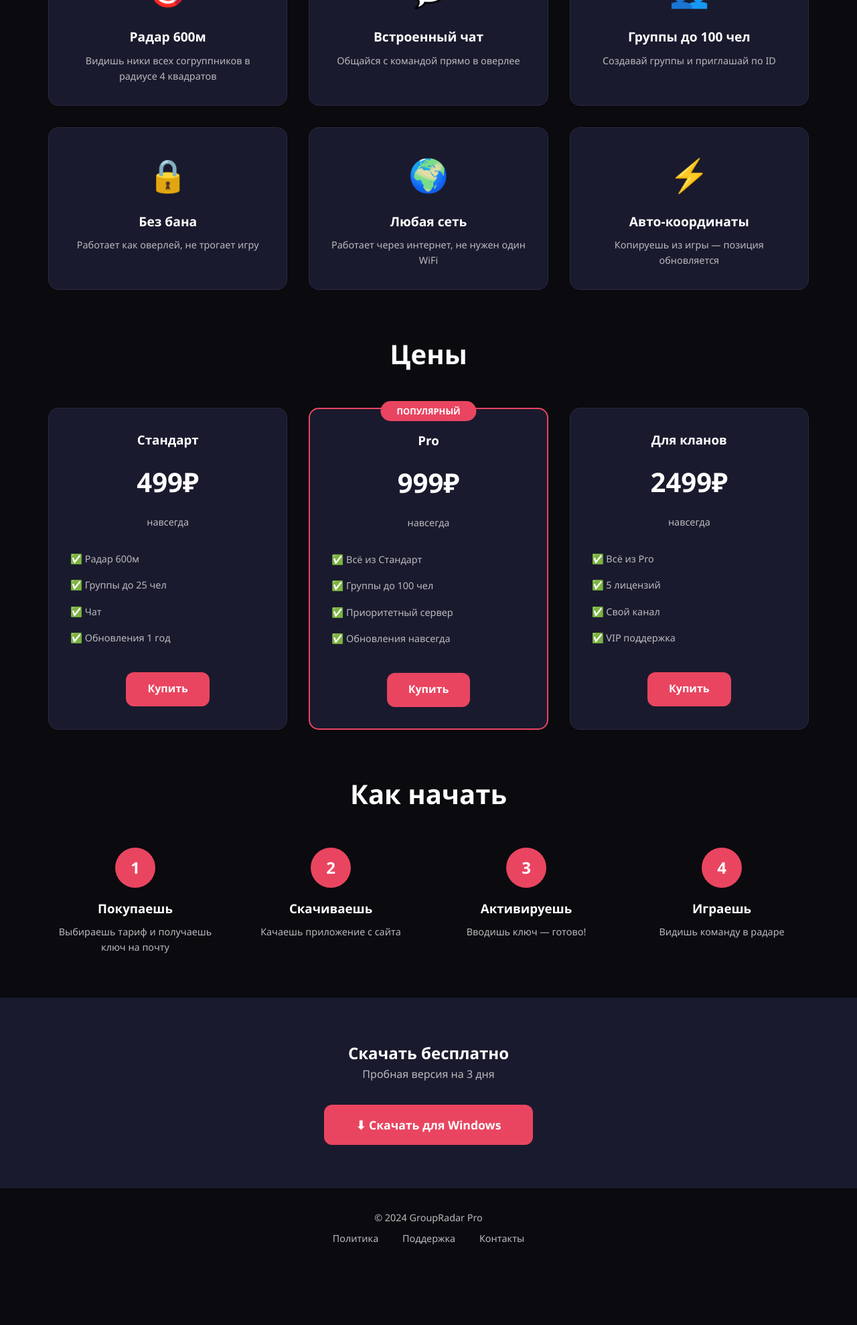
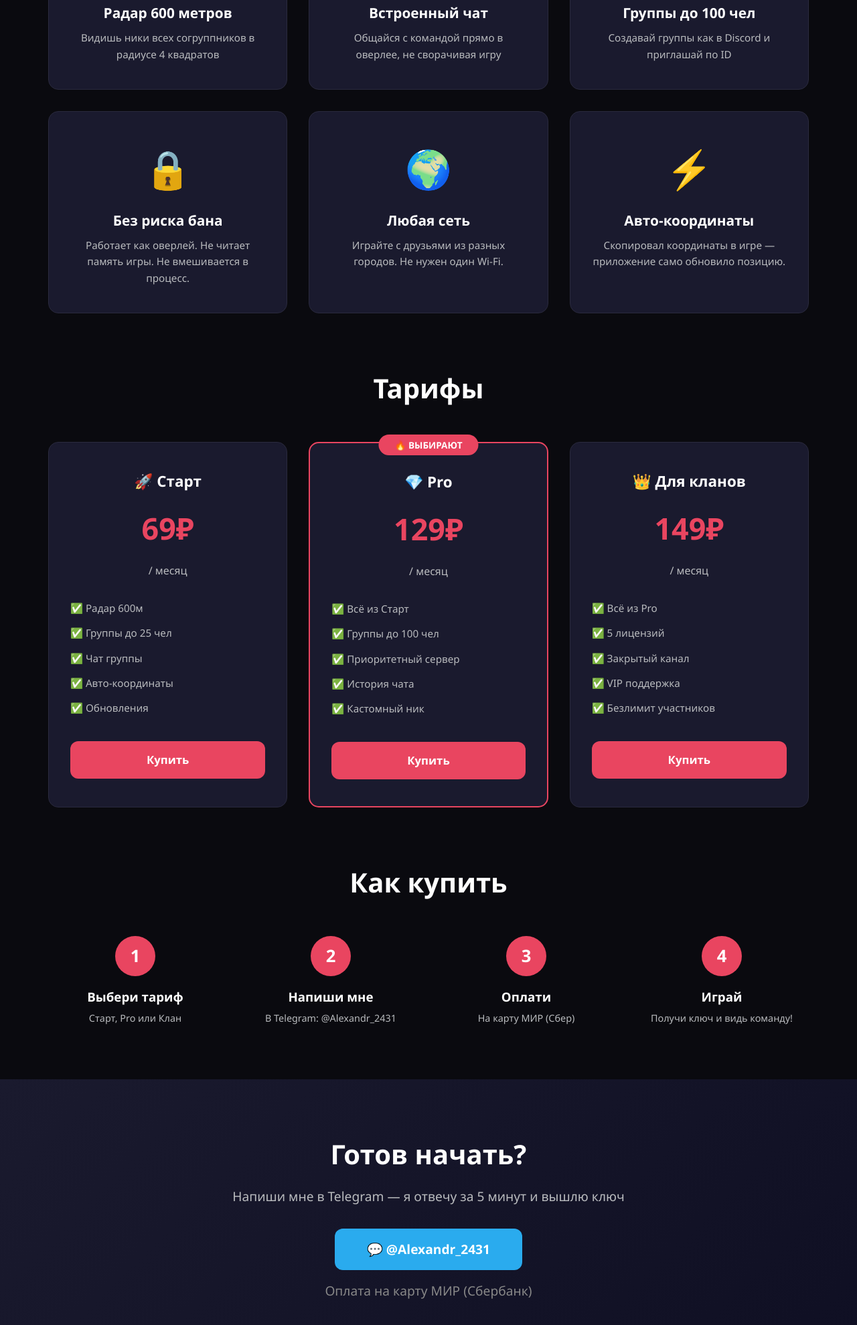
Before and after one commit to sashaster-cmd/groupradar, a plain HTML site: page index.html in a window 1280 px wide. Shown: the part 811-2790 px from the top of the page at 67% size. Before the commit the page ends 2704 px from the top, so only its background shows below. Drawn offline with Linux system fonts and the light colour scheme.

Commit message:
Update index.html

```diff
--- a/index.html
+++ b/index.html
@@ -6,267 +6,67 @@
     <title>GroupRadar Pro — Радар для Rust</title>
     <style>
         * { margin: 0; padding: 0; box-sizing: border-box; }
+        body { font-family: 'Segoe UI', system-ui, sans-serif; background: #0a0a0f; color: #fff; line-height: 1.6; }
 
-        body {
-            font-family: 'Segoe UI', system-ui, -apple-system, sans-serif;
-            background: #0a0a0f;
-            color: #ffffff;
-            line-height: 1.6;
-        }
+        .header { background: rgba(10,10,15,0.95); backdrop-filter: blur(10px); position: fixed; width: 100%; top: 0; z-index: 1000; border-bottom: 1px solid #1a1a2e; padding: 1rem 0; }
+        .nav { max-width: 1200px; margin: 0 auto; padding: 0 2rem; display: flex; justify-content: space-between; align-items: center; }
+        .logo { font-size: 1.5rem; font-weight: bold; color: #e94560; }
+        .nav-links a { color: #b9bbbe; text-decoration: none; margin-left: 2rem; font-size: 0.95rem; transition: color 0.3s; }
+        .nav-links a:hover { color: #fff; }
 
-        .header {
-            background: rgba(10, 10, 15, 0.95);
-            backdrop-filter: blur(10px);
-            position: fixed;
-            width: 100%;
-            top: 0;
-            z-index: 1000;
-            border-bottom: 1px solid #1a1a2e;
-            padding: 1rem 0;
-        }
+        .hero { max-width: 1200px; margin: 6rem auto 4rem; padding: 0 2rem; display: grid; grid-template-columns: 1fr 1fr; gap: 4rem; align-items: center; }
+        .hero h1 { font-size: 3rem; background: linear-gradient(135deg, #e94560, #5865f2); -webkit-background-clip: text; -webkit-text-fill-color: transparent; margin-bottom: 1.5rem; }
+        .hero p { color: #b9bbbe; font-size: 1.2rem; margin-bottom: 2rem; }
 
-        .nav {
-            max-width: 1200px;
-            margin: 0 auto;
-            padding: 0 2rem;
-            display: flex;
-            justify-content: space-between;
-            align-items: center;
-        }
+        .btn { display: inline-block; padding: 0.9rem 2.5rem; border-radius: 12px; font-weight: bold; text-decoration: none; font-size: 1.05rem; transition: all 0.3s; }
+        .btn-primary { background: #e94560; color: #fff; }
+        .btn-primary:hover { background: #c73b52; transform: translateY(-2px); box-shadow: 0 4px 20px rgba(233,69,96,0.3); }
+        .btn-telegram { background: #2AABEE; color: #fff; }
+        .btn-telegram:hover { background: #2299d6; transform: translateY(-2px); }
 
-        .logo {
-            font-size: 1.5rem;
-            font-weight: bold;
-            color: #e94560;
-        }
+        .hero-visual { background: #1a1a2e; border-radius: 20px; padding: 2.5rem; text-align: center; border: 1px solid #2a2a3e; }
+        .hero-visual .radar-preview { font-size: 4rem; margin-bottom: 1rem; }
+        .hero-visual .player-line { margin: 0.5rem 0; font-size: 1.1rem; font-weight: bold; }
 
-        .nav-links a {
-            color: #b9bbbe;
-            text-decoration: none;
-            margin-left: 2rem;
-            transition: color 0.3s;
-            font-size: 0.95rem;
-        }
+        .section { max-width: 1200px; margin: 5rem auto; padding: 0 2rem; }
+        .section h2 { text-align: center; font-size: 2.5rem; margin-bottom: 3rem; }
 
-        .nav-links a:hover { color: #ffffff; }
+        .features-grid { display: grid; grid-template-columns: repeat(3, 1fr); gap: 2rem; }
+        .feature-card { background: #1a1a2e; padding: 2.5rem 2rem; border-radius: 15px; text-align: center; border: 1px solid #2a2a3e; transition: all 0.3s; }
+        .feature-card:hover { border-color: #e94560; transform: translateY(-5px); }
+        .feature-icon { font-size: 3.5rem; margin-bottom: 1rem; }
+        .feature-card h3 { font-size: 1.3rem; margin-bottom: 0.5rem; }
+        .feature-card p { color: #b9bbbe; font-size: 0.95rem; }
 
-        .btn {
-            display: inline-block;
-            padding: 0.8rem 2rem;
-            border-radius: 12px;
-            font-weight: bold;
-            text-decoration: none;
-            transition: all 0.3s;
-            cursor: pointer;
-            border: none;
-            font-size: 1rem;
-        }
+        .pricing-grid { display: grid; grid-template-columns: repeat(3, 1fr); gap: 2rem; }
+        .pricing-card { background: #1a1a2e; padding: 2.5rem 2rem; border-radius: 15px; text-align: center; border: 1px solid #2a2a3e; transition: all 0.3s; position: relative; }
+        .pricing-card:hover { transform: translateY(-5px); }
+        .pricing-card.popular { border: 2px solid #e94560; }
+        .popular-badge { position: absolute; top: -13px; left: 50%; transform: translateX(-50%); background: #e94560; padding: 0.3rem 1.5rem; border-radius: 20px; font-size: 0.85rem; font-weight: bold; }
+        .pricing-card h3 { font-size: 1.4rem; margin-bottom: 0.5rem; }
+        .price { font-size: 2.8rem; font-weight: bold; color: #e94560; margin: 1rem 0; }
+        .period { color: #b9bbbe; margin-bottom: 1.5rem; }
+        .pricing-card ul { list-style: none; text-align: left; margin-bottom: 2rem; }
+        .pricing-card li { padding: 0.4rem 0; color: #b9bbbe; font-size: 0.95rem; }
 
-        .btn-primary {
-            background: #e94560;
-            color: #ffffff;
-        }
-
-        .btn-primary:hover {
-            background: #c73b52;
-            transform: translateY(-2px);
-        }
-
-        .btn-secondary {
-            background: #1a1a2e;
-            color: #ffffff;
-            border: 1px solid #2a2a3e;
-        }
-
-        .btn-secondary:hover {
-            background: #2a2a3e;
-        }
-
-        .hero {
-            max-width: 1200px;
-            margin: 6rem auto 4rem;
-            padding: 0 2rem;
-            display: grid;
-            grid-template-columns: 1fr 1fr;
-            gap: 4rem;
-            align-items: center;
-        }
-
-        .hero h1 {
-            font-size: 3rem;
-            margin-bottom: 1.5rem;
-            background: linear-gradient(135deg, #e94560, #5865f2);
-            -webkit-background-clip: text;
-            -webkit-text-fill-color: transparent;
-            background-clip: text;
-        }
-
-        .hero p {
-            color: #b9bbbe;
-            font-size: 1.2rem;
-            margin-bottom: 2rem;
-        }
-
-        .hero-buttons { display: flex; gap: 1rem; flex-wrap: wrap; }
-
-        .hero-visual {
-            background: #1a1a2e;
-            border-radius: 20px;
-            padding: 2rem;
-            text-align: center;
-            border: 1px solid #2a2a3e;
-        }
-
-        .hero-visual .app-preview {
-            font-size: 5rem;
-            margin-bottom: 1rem;
-        }
-
-        .hero-visual p {
-            color: #43b581;
-            font-size: 0.9rem;
-        }
-
-        .section {
-            max-width: 1200px;
-            margin: 4rem auto;
-            padding: 0 2rem;
-        }
-
-        .section h2 {
-            text-align: center;
-            font-size: 2.5rem;
-            margin-bottom: 3rem;
-        }
-
-        .features-grid {
-            display: grid;
-            grid-template-columns: repeat(3, 1fr);
-            gap: 2rem;
-        }
-
-        .feature-card {
-            background: #1a1a2e;
-            padding: 2rem;
-            border-radius: 15px;
-            text-align: center;
-            transition: transform 0.3s;
-            border: 1px solid #2a2a3e;
-        }
-
-        .feature-card:hover {
-            transform: translateY(-5px);
-            border-color: #e94560;
-        }
-
-        .feature-icon { font-size: 3rem; margin-bottom: 1rem; }
-        .feature-card h3 { margin-bottom: 0.5rem; font-size: 1.2rem; }
-        .feature-card p { color: #b9bbbe; font-size: 0.9rem; }
-
-        .pricing-grid {
-            display: grid;
-            grid-template-columns: repeat(3, 1fr);
-            gap: 2rem;
-        }
-
-        .pricing-card {
-            background: #1a1a2e;
-            padding: 2rem;
-            border-radius: 15px;
-            text-align: center;
-            border: 1px solid #2a2a3e;
-            position: relative;
-        }
-
-        .pricing-card.popular {
-            border: 2px solid #e94560;
-        }
-
-        .popular-badge {
-            position: absolute;
-            top: -12px;
-            left: 50%;
-            transform: translateX(-50%);
-            background: #e94560;
-            padding: 0.3rem 1.5rem;
-            border-radius: 20px;
-            font-size: 0.8rem;
-            font-weight: bold;
-        }
-
-        .price {
-            font-size: 2.5rem;
-            font-weight: bold;
-            margin: 1rem 0;
-        }
-
-        .period { color: #b9bbbe; margin-bottom: 1.5rem; font-size: 0.9rem; }
-
-        .pricing-card ul {
-            list-style: none;
-            margin-bottom: 2rem;
-            text-align: left;
-        }
-
-        .pricing-card li {
-            padding: 0.5rem 0;
-            color: #b9bbbe;
-            font-size: 0.9rem;
-        }
-
-        .steps {
-            display: grid;
-            grid-template-columns: repeat(4, 1fr);
-            gap: 2rem;
-            text-align: center;
-        }
-
-        .step-number {
-            width: 60px;
-            height: 60px;
-            background: #e94560;
-            border-radius: 50%;
-            display: flex;
-            align-items: center;
-            justify-content: center;
-            font-size: 1.5rem;
-            font-weight: bold;
-            margin: 0 auto 1rem;
-        }
-
-        .step h3 { margin-bottom: 0.5rem; }
+        .how-steps { display: grid; grid-template-columns: repeat(4, 1fr); gap: 2rem; text-align: center; }
+        .step-num { width: 60px; height: 60px; background: #e94560; border-radius: 50%; display: flex; align-items: center; justify-content: center; font-size: 1.6rem; font-weight: bold; margin: 0 auto 1rem; }
+        .step h3 { margin-bottom: 0.3rem; }
         .step p { color: #b9bbbe; font-size: 0.9rem; }
 
-        .download-section {
-            text-align: center;
-            padding: 4rem 2rem;
-            background: #1a1a2e;
-            margin-top: 4rem;
-        }
+        .cta-section { text-align: center; padding: 5rem 2rem; background: linear-gradient(135deg, #1a1a2e, #0f0f23); }
+        .cta-section h2 { font-size: 2.5rem; margin-bottom: 1rem; }
+        .cta-section p { color: #b9bbbe; margin-bottom: 2rem; font-size: 1.2rem; }
 
-        .footer {
-            background: #0a0a0f;
-            text-align: center;
-            padding: 2rem;
-            border-top: 1px solid #1a1a2e;
-            font-size: 0.9rem;
-            color: #b9bbbe;
-        }
-
-        .footer a {
-            color: #b9bbbe;
-            text-decoration: none;
-            margin: 0 1rem;
-        }
-
-        .footer a:hover { color: #ffffff; }
+        .footer { text-align: center; padding: 2rem; border-top: 1px solid #1a1a2e; color: #888; font-size: 0.9rem; }
+        .footer a { color: #888; text-decoration: none; margin: 0 1rem; }
+        .footer a:hover { color: #fff; }
 
         @media (max-width: 768px) {
             .hero { grid-template-columns: 1fr; text-align: center; }
-            .hero-buttons { justify-content: center; }
-            .features-grid, .pricing-grid, .steps { grid-template-columns: 1fr; }
+            .features-grid, .pricing-grid, .how-steps { grid-template-columns: 1fr; }
+            .hero h1 { font-size: 2rem; }
             .nav-links { display: none; }
-            .hero h1 { font-size: 2rem; }
         }
     </style>
 </head>
@@ -278,8 +78,8 @@
         <div class="nav-links">
             <a href="#features">Возможности</a>
             <a href="#pricing">Цены</a>
-                <a href="#how">Как работает</a>
-                <a href="#download">Скачать</a>
+            <a href="#how">Как купить</a>
+            <a href="#contact">Контакты</a>
         </div>
     </nav>
 </header>
@@ -287,18 +87,15 @@
 <section class="hero">
     <div>
         <h1>Видь свою команду в Rust</h1>
-            <p>Радар показывает ники согруппников на расстоянии 600 метров. Работает на ЛЮБОМ сервере без прав администратора.</p>
-            <div class="hero-buttons">
-                <a href="#pricing" class="btn btn-primary">Купить от 499₽</a>
-                <a href="#download" class="btn btn-secondary">Попробовать бесплатно</a>
-            </div>
+        <p>Радар показывает ники согруппников на расстоянии <strong>600 метров</strong>. Работает на <strong>любом сервере</strong> без прав администратора. Никаких банов — просто оверлей.</p>
+        <a href="#pricing" class="btn btn-primary">Выбрать тариф</a>
     </div>
     <div class="hero-visual">
-            <div class="app-preview">🎯</div>
-            <p style="color:#00ff88;font-size:1.2rem;">🟢 Player1 — 45м</p>
-            <p style="color:#faa61a;font-size:1.2rem;">🟡 Player2 — 250м</p>
-            <p style="color:#ff4444;font-size:1.2rem;">🟠 Player3 — 580м</p>
-            <p style="color:#b9bbbe;margin-top:1rem;">Радар 600м • Чат • Группы</p>
+        <div class="radar-preview">🎯</div>
+        <p class="player-line" style="color:#00ff88;">🟢 Alexandr — 45м</p>
+        <p class="player-line" style="color:#faa61a;">🟡 Player2 — 250м</p>
+        <p class="player-line" style="color:#ff4444;">🟠 Player3 — 580м</p>
+        <p style="color:#b9bbbe;margin-top:1rem;">Радар 600м • Чат • Группы до 100 чел</p>
     </div>
 </section>
 
@@ -307,118 +104,122 @@
     <div class="features-grid">
         <div class="feature-card">
             <div class="feature-icon">🎯</div>
-                <h3>Радар 600м</h3>
+            <h3>Радар 600 метров</h3>
             <p>Видишь ники всех согруппников в радиусе 4 квадратов</p>
         </div>
         <div class="feature-card">
             <div class="feature-icon">💬</div>
             <h3>Встроенный чат</h3>
-                <p>Общайся с командой прямо в оверлее</p>
+            <p>Общайся с командой прямо в оверлее, не сворачивая игру</p>
         </div>
         <div class="feature-card">
             <div class="feature-icon">👥</div>
             <h3>Группы до 100 чел</h3>
-                <p>Создавай группы и приглашай по ID</p>
+            <p>Создавай группы как в Discord и приглашай по ID</p>
         </div>
         <div class="feature-card">
             <div class="feature-icon">🔒</div>
-                <h3>Без бана</h3>
-                <p>Работает как оверлей, не трогает игру</p>
+            <h3>Без риска бана</h3>
+            <p>Работает как оверлей. Не читает память игры. Не вмешивается в процесс.</p>
         </div>
         <div class="feature-card">
             <div class="feature-icon">🌍</div>
             <h3>Любая сеть</h3>
-                <p>Работает через интернет, не нужен один WiFi</p>
+            <p>Играйте с друзьями из разных городов. Не нужен один Wi-Fi.</p>
         </div>
         <div class="feature-card">
             <div class="feature-icon">⚡</div>
             <h3>Авто-координаты</h3>
-                <p>Копируешь из игры — позиция обновляется</p>
+            <p>Скопировал координаты в игре — приложение само обновило позицию.</p>
         </div>
     </div>
 </section>
 
 <section id="pricing" class="section">
-        <h2>Цены</h2>
+    <h2>Тарифы</h2>
     <div class="pricing-grid">
         <div class="pricing-card">
-                <h3>Стандарт</h3>
-                <div class="price">499₽</div>
-                <div class="period">навсегда</div>
+            <h3>🚀 Старт</h3>
+            <div class="price">69₽</div>
+            <div class="period">/ месяц</div>
             <ul>
                 <li>✅ Радар 600м</li>
                 <li>✅ Группы до 25 чел</li>
-                    <li>✅ Чат</li>
-                    <li>✅ Обновления 1 год</li>
+                <li>✅ Чат группы</li>
+                <li>✅ Авто-координаты</li>
+                <li>✅ Обновления</li>
             </ul>
-                <a href="#" class="btn btn-primary">Купить</a>
+            <a href="#contact" class="btn btn-primary" style="width:100%;">Купить</a>
         </div>
         <div class="pricing-card popular">
-                <div class="popular-badge">ПОПУЛЯРНЫЙ</div>
-                <h3>Pro</h3>
-                <div class="price">999₽</div>
-                <div class="period">навсегда</div>
+            <div class="popular-badge">🔥 ВЫБИРАЮТ</div>
+            <h3>💎 Pro</h3>
+            <div class="price">129₽</div>
+            <div class="period">/ месяц</div>
             <ul>
-                    <li>✅ Всё из Стандарт</li>
+                <li>✅ Всё из Старт</li>
                 <li>✅ Группы до 100 чел</li>
                 <li>✅ Приоритетный сервер</li>
-                    <li>✅ Обновления навсегда</li>
+                <li>✅ История чата</li>
+                <li>✅ Кастомный ник</li>
             </ul>
-                <a href="#" class="btn btn-primary">Купить</a>
+            <a href="#contact" class="btn btn-primary" style="width:100%;">Купить</a>
         </div>
         <div class="pricing-card">
-                <h3>Для кланов</h3>
-                <div class="price">2499₽</div>
-                <div class="period">навсегда</div>
+            <h3>👑 Для кланов</h3>
+            <div class="price">149₽</div>
+            <div class="period">/ месяц</div>
             <ul>
                 <li>✅ Всё из Pro</li>
                 <li>✅ 5 лицензий</li>
-                    <li>✅ Свой канал</li>
+                <li>✅ Закрытый канал</li>
                 <li>✅ VIP поддержка</li>
+                <li>✅ Безлимит участников</li>
             </ul>
-                <a href="#" class="btn btn-primary">Купить</a>
+            <a href="#contact" class="btn btn-primary" style="width:100%;">Купить</a>
         </div>
     </div>
 </section>
 
 <section id="how" class="section">
-        <h2>Как начать</h2>
-        <div class="steps">
+    <h2>Как купить</h2>
+    <div class="how-steps">
         <div class="step">
-                <div class="step-number">1</div>
-                <h3>Покупаешь</h3>
-                <p>Выбираешь тариф и получаешь ключ на почту</p>
+            <div class="step-num">1</div>
+            <h3>Выбери тариф</h3>
+            <p>Старт, Pro или Клан</p>
         </div>
         <div class="step">
-                <div class="step-number">2</div>
-                <h3>Скачиваешь</h3>
-                <p>Качаешь приложение с сайта</p>
+            <div class="step-num">2</div>
+            <h3>Напиши мне</h3>
+            <p>В Telegram: @Alexandr_2431</p>
         </div>
         <div class="step">
-                <div class="step-number">3</div>
-                <h3>Активируешь</h3>
-                <p>Вводишь ключ — готово!</p>
+            <div class="step-num">3</div>
+            <h3>Оплати</h3>
+            <p>На карту МИР (Сбер)</p>
         </div>
         <div class="step">
-                <div class="step-number">4</div>
-                <h3>Играешь</h3>
-                <p>Видишь команду в радаре</p>
+            <div class="step-num">4</div>
+            <h3>Играй</h3>
+            <p>Получи ключ и видь команду!</p>
         </div>
     </div>
 </section>
 
-    <section id="download" class="download-section">
-        <h2>Скачать бесплатно</h2>
-        <p style="color:#b9bbbe;margin-bottom:2rem;">Пробная версия на 3 дня</p>
-        <a href="#" class="btn btn-primary" style="font-size:1.1rem;padding:1rem 3rem;">⬇ Скачать для Windows</a>
+<section id="contact" class="cta-section">
+    <h2>Готов начать?</h2>
+    <p>Напиши мне в Telegram — я отвечу за 5 минут и вышлю ключ</p>
+    <a href="https://t.me/Alexandr_2431" class="btn btn-telegram" style="font-size:1.2rem;padding:1rem 3rem;">💬 @Alexandr_2431</a>
+    <p style="margin-top:1rem;color:#888;">Оплата на карту МИР (Сбербанк)</p>
 </section>
 
 <footer class="footer">
     <p>© 2024 GroupRadar Pro</p>
     <div style="margin-top:0.5rem;">
-            <a href="#">Политика</a>
-            <a href="#">Поддержка</a>
-            <a href="#">Контакты</a>
+        <a href="#features">Возможности</a>
+        <a href="#pricing">Цены</a>
+        <a href="https://t.me/Alexandr_2431">Поддержка</a>
     </div>
 </footer>
 
```
Lines whose indentation alone changed are shown as unchanged.
